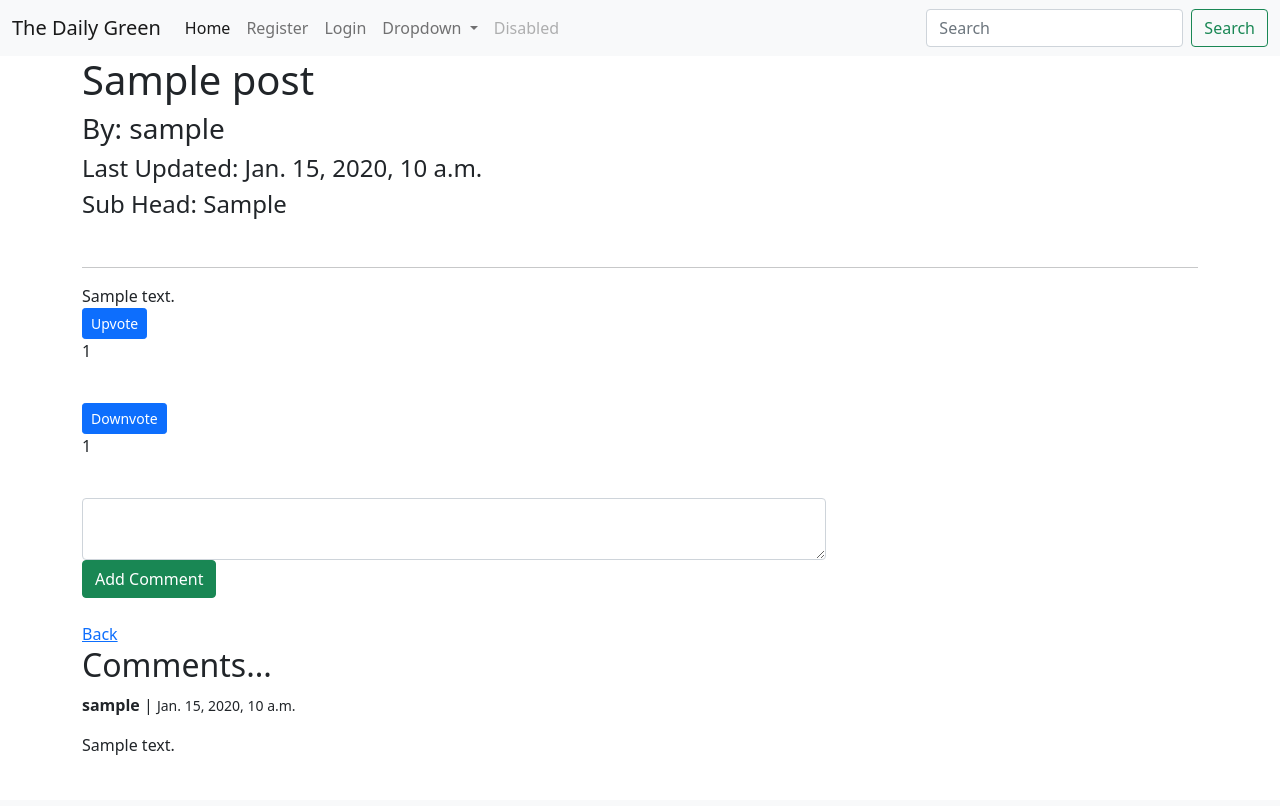
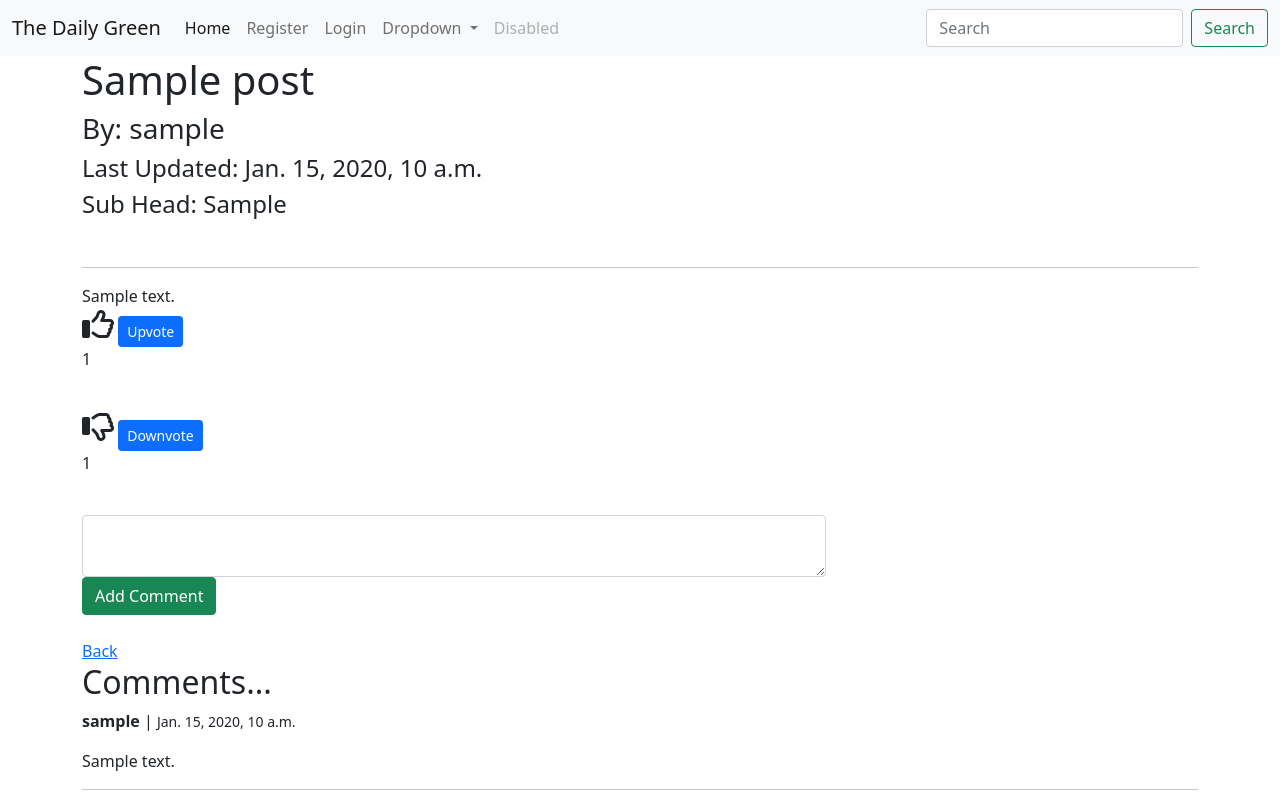
Before and after one commit to Code-Institute-Submissions/edwardgurney-p4-news-site_SepResubb, a Django app: a page that uses templates/base.html in a window 1280 px wide. Before the commit the page ends 755 px from the top, so only its background shows below. Run offline with Django 3.2, Linux system fonts and the light colour scheme; tables that the repository leaves empty hold one stand-in row (values such as "Sample post"); some libraries are stand-ins or nearby versions.

Commit message:
Add some fontaweomse icons to up and down votes

```diff
--- a/templates/article_details.html
+++ b/templates/article_details.html
@@ -13,13 +13,15 @@
 <br>
 <form method="post" action="{% url 'upvote' post.slug %}">
     {% csrf_token %}
+    <i class="far fa-thumbs-up fa-2x"></i>
     <button class="btn btn-primary btn-sm" type="submit", name="upvote", value="{{ upvote.slug }}" >Upvote</button>
 </form>
 <p>{{ post.upvotes.count }}</p>
 <br>
 <form method="post" action="{% url 'downvote' post.slug %}">
     {% csrf_token %}
-    <button class="btn btn-primary btn-sm" type="submit", name="downvote", value="{{ downvote.slug }}" >Downvote</button>
+    <i class="far fa-thumbs-down fa-2x"></i>
+    <button class="btn btn-primary btn-sm" type="submit", name="downvote", value="{{ downvote.slug }}">Downvote</button>
 </form>
 
 <p>{{ post.downvotes.count }}</p>
@@ -42,6 +44,7 @@
         {% for comment in post.comments.all %}
         <dl><strong>{{ comment.user_name }}</strong> | <small>{{ comment.created_on}}</small></dl>
         <dd>{{ comment.body }}</dd>
+        <hr>
     </dl>
 
         {% endfor %}
--- a/templates/base.html
+++ b/templates/base.html
@@ -72,5 +72,6 @@
     <script src="https://cdn.jsdelivr.net/npm/@popperjs/core@2.9.2/dist/umd/popper.min.js" integrity="sha384-IQsoLXl5PILFhosVNubq5LC7Qb9DXgDA9i+tQ8Zj3iwWAwPtgFTxbJ8NT4GN1R8p" crossorigin="anonymous"></script>
     <script src="https://cdn.jsdelivr.net/npm/bootstrap@5.0.2/dist/js/bootstrap.min.js" integrity="sha384-cVKIPhGWiC2Al4u+LWgxfKTRIcfu0JTxR+EQDz/bgldoEyl4H0zUF0QKbrJ0EcQF" crossorigin="anonymous"></script>
     -->
+    <script src="https://kit.fontawesome.com/10453e5d82.js" crossorigin="anonymous"></script>
   </body>
 </html>
```
